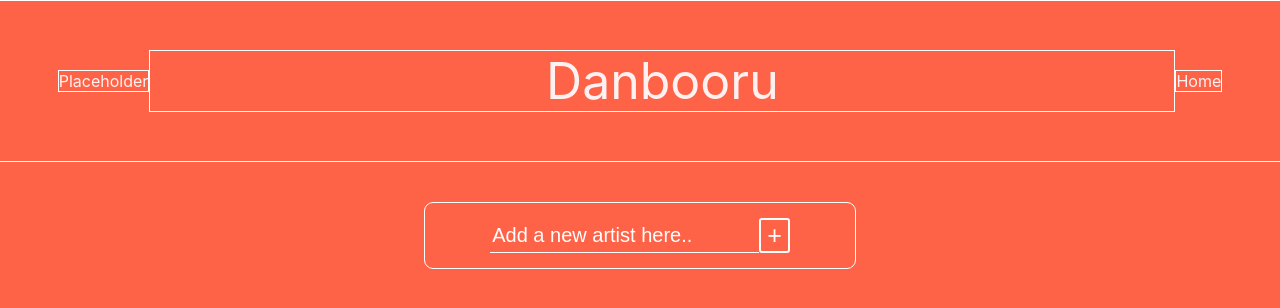
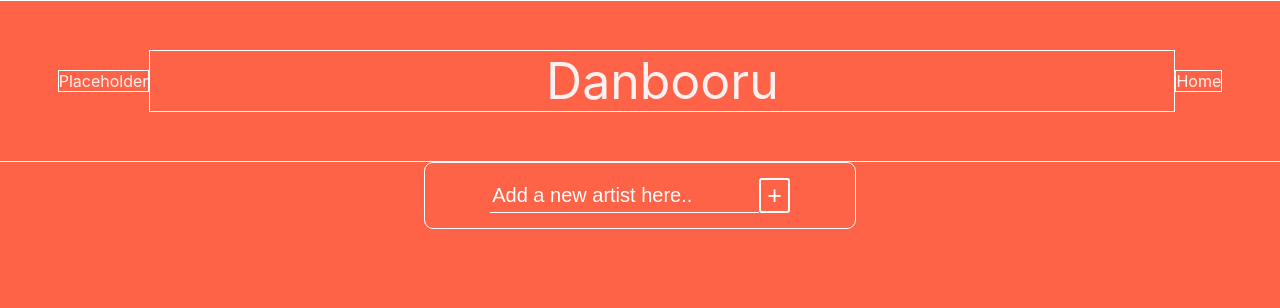
Before and after one commit to IBlearner/danbooru-puppet2-fe, a React (Create React App) app: page / in a window 1280 px wide. Shown: the top 308 px of the page. Built offline with nearby package versions, Linux system fonts and the light colour scheme; no server answers.

Commit message:
Addsection conditionally renders only on home page now.

```diff
--- a/src/App.js
+++ b/src/App.js
@@ -87,7 +87,9 @@
                 <div className="title"> Danbooru</div>
                 <div className="homeButton" onClick={() => goToPage("home")}>Home</div>
             </div>
-            <AddSection checkArtistValidity={checkArtistValidity}/>
+            {
+                currentPage === "home" ? <AddSection checkArtistValidity={checkArtistValidity}/> : null
+            }
             { pageNavigator() }
         </div>
     );
--- a/src/App.scss
+++ b/src/App.scss
@@ -45,7 +45,6 @@
     justify-content: space-between;
     align-items: center;
     border: 1px solid white;
-    margin-top: 5vh;
     padding: 15px 65px;
     border-radius: 9px;
 }
```
